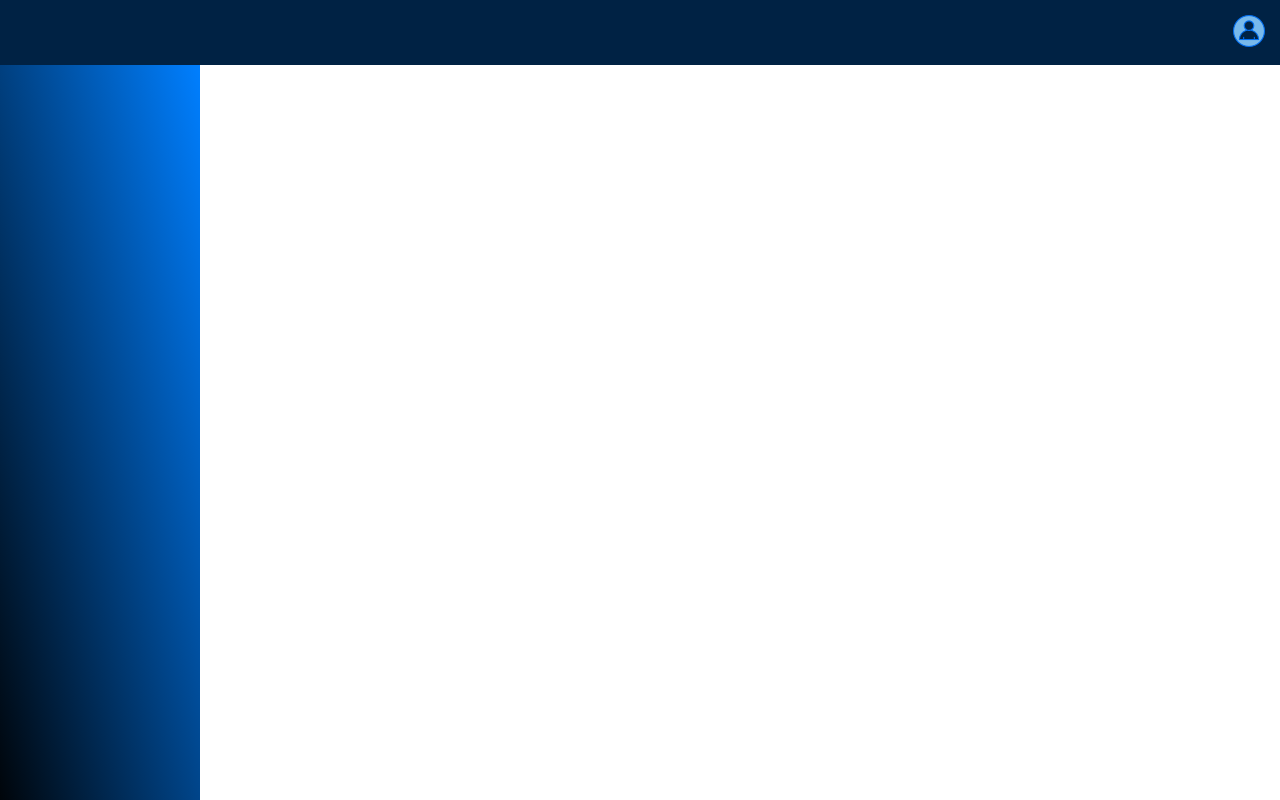
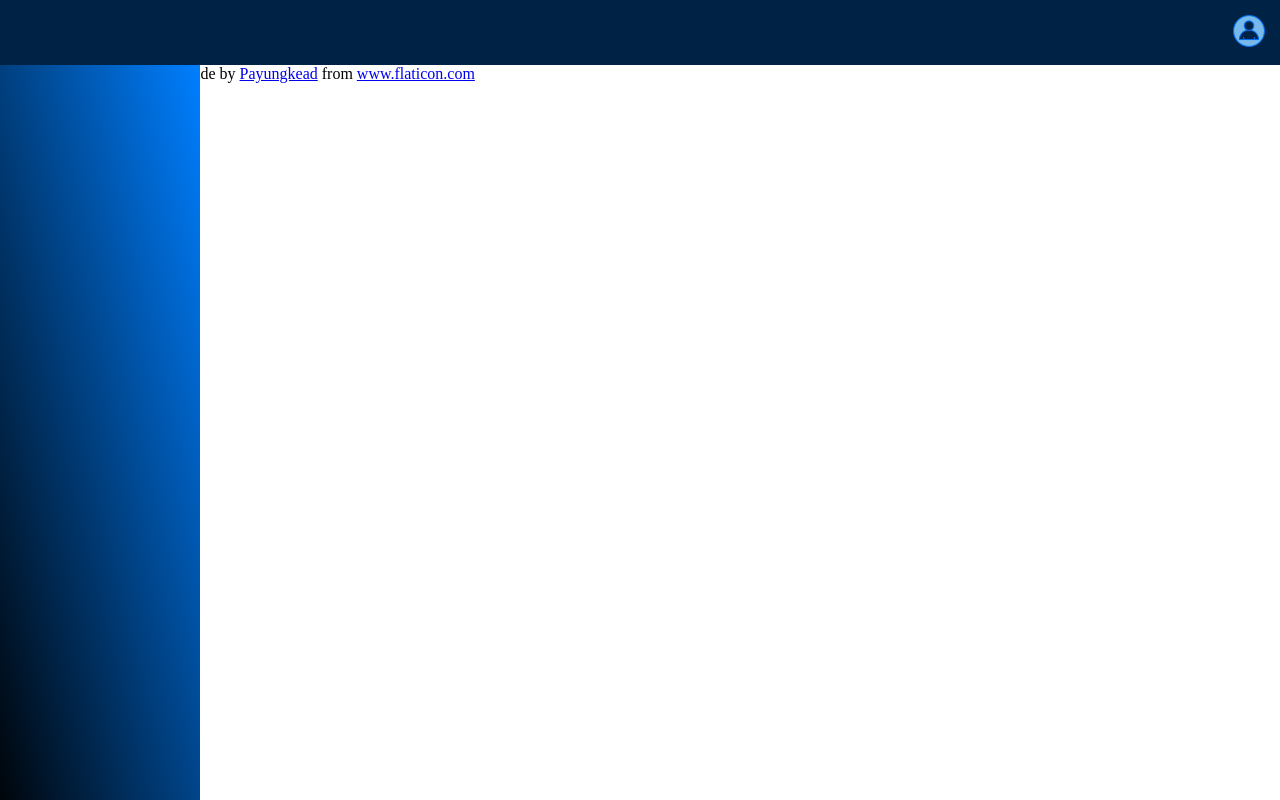
Before and after one commit to s18580/Final-thesis-UI-OLD, a Vue app: page / in a window 1280 px wide. Built offline with nearby package versions, Linux system fonts and the light colour scheme.

Commit message:
small code corrections and icon author information

```diff
--- a/src/App.vue
+++ b/src/App.vue
@@ -3,9 +3,10 @@
     <HeaderBar/>
   </div>
   <div id="menu">
-    <MenuBar />
+    <MenuBar/>
   </div>
   <div id="content">
+    <div>Icons made by <a href="https://www.flaticon.com/authors/payungkead" title="Payungkead">Payungkead</a> from <a href="https://www.flaticon.com/" title="Flaticon">www.flaticon.com</a></div>
   </div>
 </template>
 
@@ -32,20 +33,20 @@ export default {
     "menu content";
 }
 
-body{
+body {
   margin: 0;
   padding: 0;
 }
 
-#menu{
+#menu {
   grid-area: menu;
 }
 
-#header{
+#header {
   grid-area: header;
 }
 
-#content{
+#content {
   grid-area: content;
 }
 </style>
--- a/src/components/MenuBar.vue
+++ b/src/components/MenuBar.vue
@@ -12,7 +12,7 @@ export default {
 </script>
 
 <style scoped>
-#background{
+#background {
   min-width: 200px;
   height: 100%;
   position: fixed;
```
